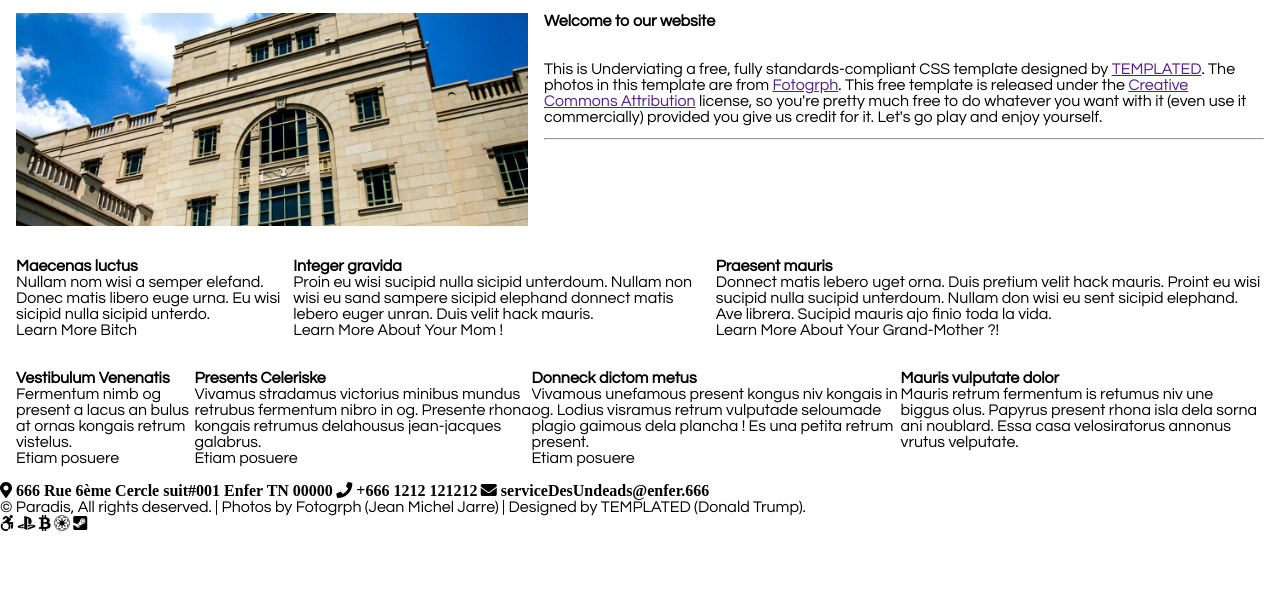
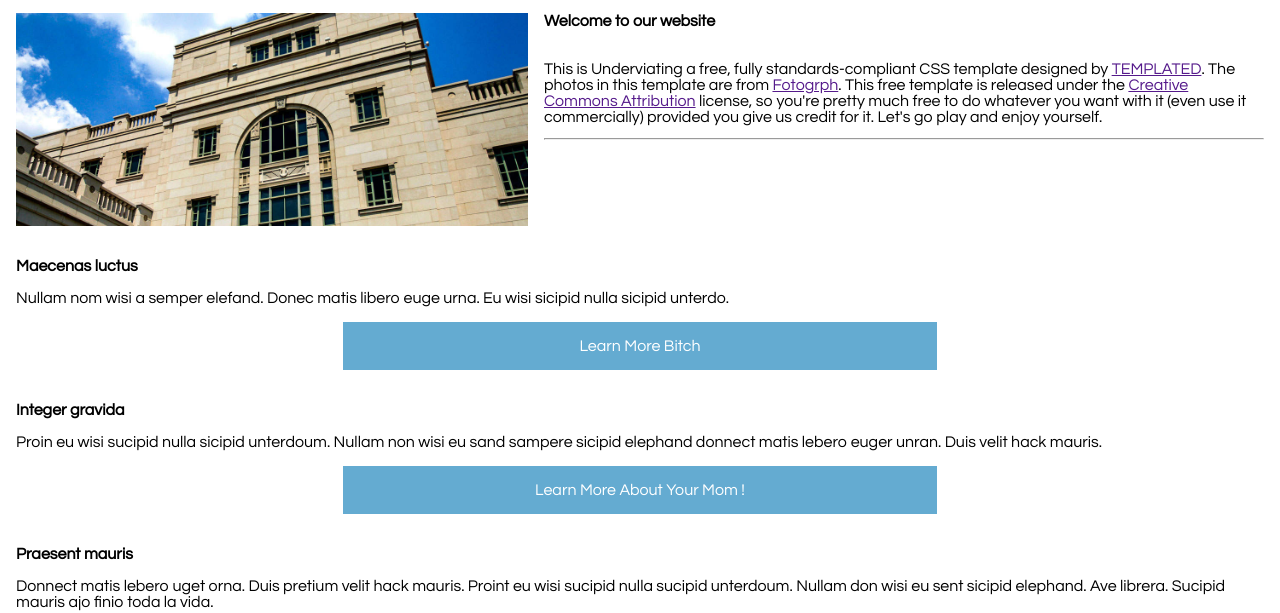
Before and after one commit to NekoJakkaru/challenge4, a plain HTML site: page index.html in a window 1280 px wide. Shown: the part 187-800 px from the top of the page. Drawn offline with Linux system fonts and the light colour scheme.

Commit message:
Finish css to section / article

```diff
--- a/css/style.css
+++ b/css/style.css
@@ -54,10 +54,6 @@ ul li a:hover {
   border-radius: 5px;
 }
 
-main {
-
-}
-
 main img {
   float: left;
   height:auto;
@@ -84,3 +80,45 @@ hr {
     justify-content: space-around;
     margin: 1em;
 }
+
+.articleGrand {
+  flex-direction: column;
+}
+
+.articleGrand article {
+  margin-bottom: 1em;
+}
+
+.articleGrand article h3 {
+  margin-bottom: 1em;
+}
+
+.bouton  {
+  text-align: center;
+  background-color: #64ABD1;
+  width: 45%;
+  padding: 1em;
+  margin: 1em auto;
+}
+.bouton a {
+  text-decoration: none;
+  color: #ffffff;
+}
+
+#petitArticle {
+  display: flex;
+  flex-wrap: wrap;
+  justify-content: space-around;
+}
+
+#petitArticle h4 {
+margin-bottom: 2em;
+}
+
+#petitArticle article {
+  width: 45%;
+  margin-bottom: 1em;
+}
+
+#petitArticle article:nth-child(2n+1) {
+}
--- a/index.html
+++ b/index.html
@@ -41,7 +41,7 @@
                         Nullam nom wisi a semper elefand. Donec matis libero euge urna. Eu wisi sicipid nulla sicipid unterdo.
                     </p>
                     <p class="bouton">
-                        Learn More Bitch
+                          <a href="">Learn More Bitch</a>
                     </p>
             </article>
 
@@ -51,7 +51,7 @@
                         Proin eu wisi sucipid nulla sicipid unterdoum. Nullam non wisi eu sand sampere sicipid elephand donnect matis lebero euger unran. Duis velit hack mauris.
                     </p>
                     <p class="bouton">
-                        Learn More About Your Mom !
+                        <a href="">Learn More About Your Mom !</a>
                     </p>
             </article>
 
@@ -61,10 +61,10 @@
                         Donnect matis lebero uget orna. Duis pretium velit hack mauris. Proint eu wisi sucipid nulla sucipid unterdoum. Nullam don wisi eu sent sicipid elephand. Ave librera. Sucipid mauris ajo finio toda la vida.
                     </p>
                     <p class="bouton">
-                        Learn More About Your Grand-Mother ?!
+                        <a href="">Learn More About Your Grand-Mother ?!</a>
                     </p>
             </article>
-
+        <hr>
         </section>
 
         <section id="petitArticle">
```
